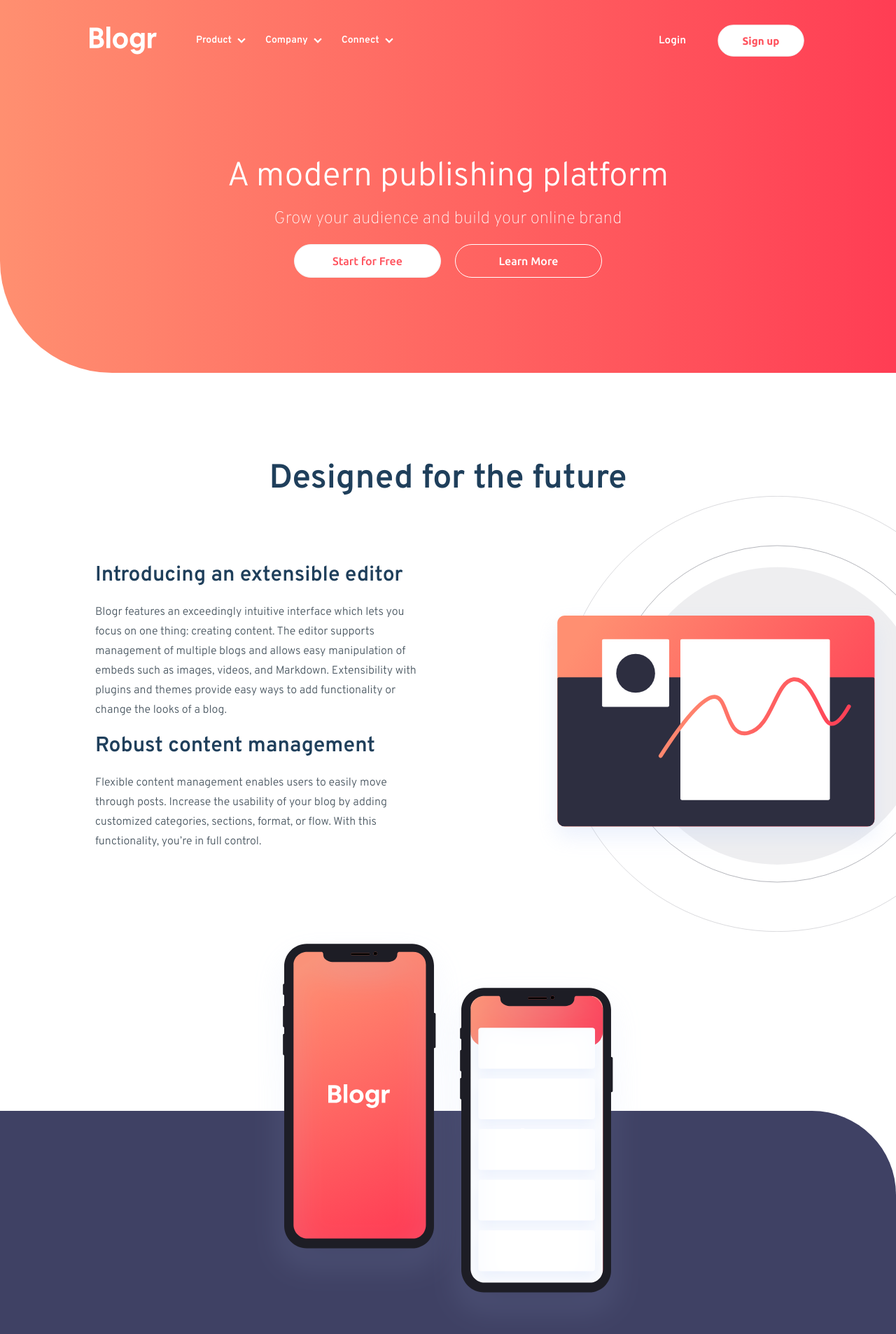
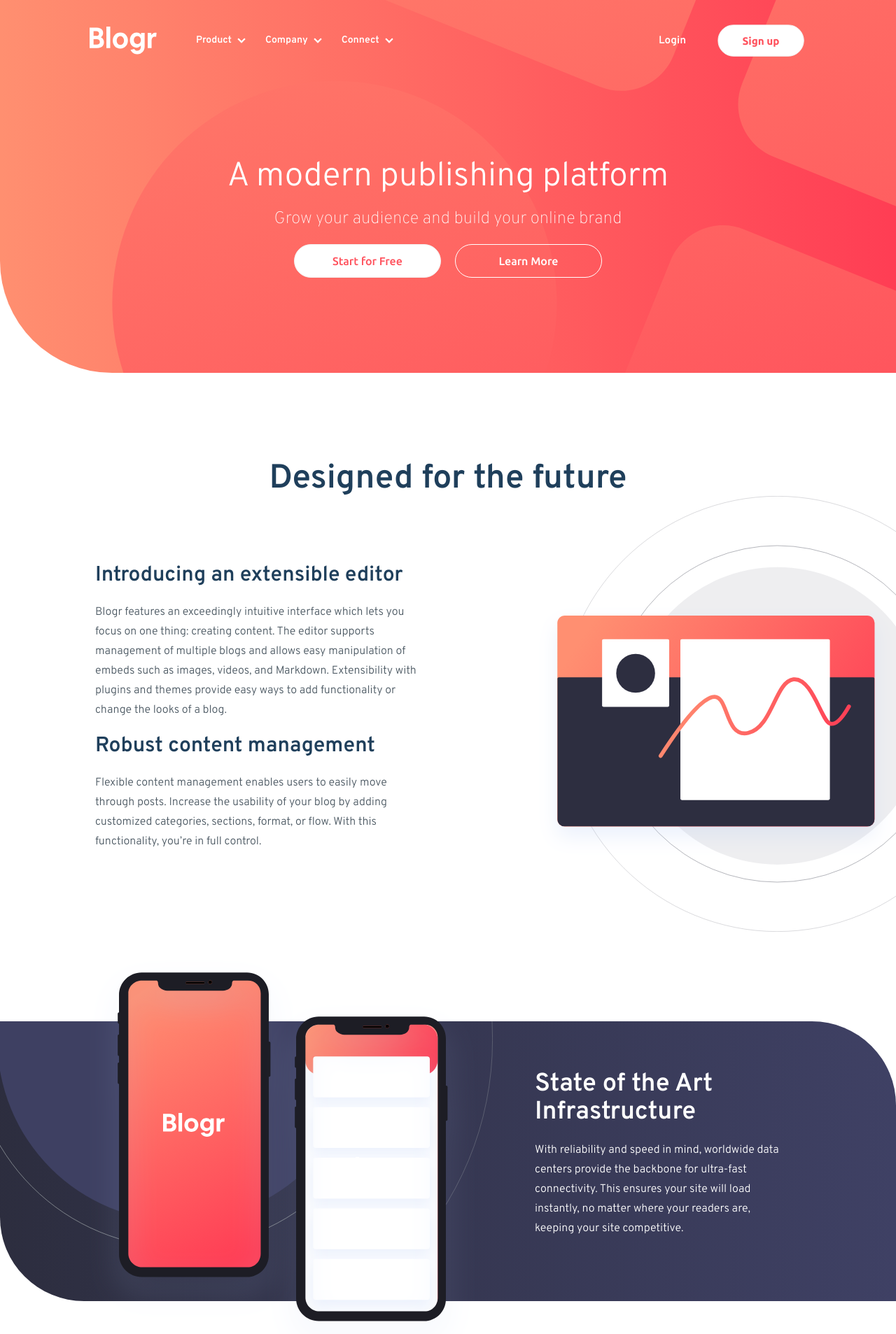
Before and after one commit to CalderonCodes/Blogr-landing-page, a React (Vite) app: page / in a window 1280 px wide. Shown: the top 1907 px of the page at 70% size. Built offline with nearby package versions, Linux system fonts and the light colour scheme.

Commit message:
:sparkles: Add desktop background images

```diff
--- a/src/Components/Buttons/Button.jsx
+++ b/src/Components/Buttons/Button.jsx
@@ -2,7 +2,7 @@
 
 function Button({value = "Hola mundo"}) {
   return (
-    <button className="btn w-1/3 bg-White normal-case rounded-full font-Ubuntu font-medium text-base text-LightRed hover:bg-opacity-20 hover:text-White hover:border-none">{value}</button>
+    <button className="btn w-1/2 lg:w-1/3 bg-White normal-case rounded-full font-Ubuntu font-medium text-base text-LightRed hover:bg-opacity-20 hover:text-White hover:border-none">{value}</button>
   )
 }
 
--- a/src/Components/Buttons/OutlineButton.jsx
+++ b/src/Components/Buttons/OutlineButton.jsx
@@ -2,7 +2,7 @@
 
 function OutlineButton({value = "Hola mundo"}) {
   return (
-    <button className="btn btn-outline w-1/3 normal-case rounded-full font-Ubuntu font-medium text-base text-White hover:bg-White hover:text-LightRed hover:border-none border-White">{value}</button>
+    <button className="btn btn-outline w-1/2 lg:w-1/3 normal-case rounded-full font-Ubuntu font-medium text-base text-White hover:bg-White hover:text-LightRed hover:border-none border-White">{value}</button>
   )
 }
 
--- a/src/Components/Navigation/Navbar.jsx
+++ b/src/Components/Navigation/Navbar.jsx
@@ -2,7 +2,7 @@
 
 function Navbar() {
   return (
-    <div className="navbar bg-transparent font-Overpass font-bold lg:flex text-White pt-8  px-5 lg:px-32">
+    <div className="navbar z-30 bg-transparent font-Overpass font-bold lg:flex text-White pt-8  px-5 lg:px-32">
   <div className="flex-1">
   <img className="w-24 h-10" src='/src/assets/logo.svg' />
 
--- a/src/Pages/Home/Home.jsx
+++ b/src/Pages/Home/Home.jsx
@@ -22,9 +22,13 @@
 
   return (
     <div className="min-h-screen h-screen">
-      <div className="static rounded-bl-[10rem] bg-hero-pattern lg:h-4/6 h-[85vh] items-center flex flex-col  w-full">
+      <header className="static overflow-hidden rounded-bl-[10rem] bg-hero-pattern lg:h-4/6 h-[85vh] items-center flex flex-col  w-full">
+        <div className="absolute rounded-bl-[10rem z-10 lg:h-4/6 h-[85vh] items-center flex flex-col  w-full"
+        style={{ backgroundImage: 'url(src/assets/bg-pattern-intro-desktop.svg)',  backgroundSize: '200%', backgroundPosition: '25% 52%' , backgroundRepeat:'no-repeat' }}>
+
+        </div>
         <Navbar />
-        <div className="flex-1 flex flex-col gap-5 px-10 justify-center h-full text-White text-center font-Overpass">
+        <div className="flex-1 flex flex-col gap-5 px-10 justify-center h-full z-20 text-White text-center font-Overpass">
           <h1 className=" font-medium text-5xl ">
             A modern publishing platform
           </h1>
@@ -36,14 +40,13 @@
             <OutlineButton value="Learn More" />
           </div>
         </div>
-      </div>
+      </header>
 
       <h1 className="text-3xl lg:text-5xl font-bold text-center px-5 font-Overpass text-VeryDarkBlue  pt-32">
         {" "}
         Designed for the future{" "}
       </h1>
-      <div className="flex flex-col lg:flex-row-reverse lg:overflow-x-clip items-center lg:justify-end lg:px-24 relative justify-center min-h-screen font-Overpass text-VeryDarkBlue pb-64">
-
+      <section1 className="flex flex-col lg:flex-row-reverse lg:overflow-x-clip items-center lg:justify-end lg:px-24 relative justify-center min-h-screen font-Overpass text-VeryDarkBlue pb-64 lg:pb-32 ">
         <img
           src="/src/assets/illustration-editor-mobile.svg"
           alt="editor-mobile"
@@ -60,11 +63,12 @@
             Introducing an extensible editor{" "}
           </h1>
           <p className="px-10 py-5 lg:text-base lg:leading-7 text-VeryDarkGrayishBlue font-medium text-lg">
-          Blogr features an exceedingly intuitive interface which lets you focus
-          on one thing: creating content. The editor supports management of
-          multiple blogs and allows easy manipulation of embeds such as images,
-          videos, and Markdown. Extensibility with plugins and themes provide
-          easy ways to add functionality or change the looks of a blog.
+            Blogr features an exceedingly intuitive interface which lets you
+            focus on one thing: creating content. The editor supports management
+            of multiple blogs and allows easy manipulation of embeds such as
+            images, videos, and Markdown. Extensibility with plugins and themes
+            provide easy ways to add functionality or change the looks of a
+            blog.
           </p>
           <h1 className="text-3xl font-bold  lg:px-10 px-5">
             {" "}
@@ -73,37 +77,43 @@
           <p className="px-10 py-5 lg:text-base lg:leading-7 text-VeryDarkGrayishBlue font-medium text-lg">
             Flexible content management enables users to easily move through
             posts. Increase the usability of your blog by adding customized
-          categories, sections, format, or flow. With this functionality, you’re
-          in full control.
+            categories, sections, format, or flow. With this functionality,
+            you’re in full control.
           </p>
         </div>
+      </section1>
 
-
+      <structure className="h-[90vh] lg:h-1/2 relative flex flex-col lg:flex-row items-center rounded-bl-[7.5rem] rounded-tr-[7.5rem] bg-gradient-to-r from-VeryDarkBlueGradient to-VeryDarkDesaturatedBlue">
+        <div className="w-full absolute h-full z-10  rounded-bl-[7.5rem] rounded-tr-[7.5rem]"
+        style={{ backgroundImage: 'url(src/assets/bg-pattern-circles.svg)',  backgroundSize: '70%', backgroundPosition: '-50% 85%' , backgroundRepeat:'no-repeat' }}
+        >
 
         </div>
-
-      <div className="h-[85vh] relative flex flex-col items-center rounded-bl-[7.5rem] rounded-tr-[7.5rem] bg-VeryDarkDesaturatedBlue">
         <img
-          className="absolute bottom-[45vh] "
+          className="absolute bottom-[45vh] lg:hidden z-10"
           src="/src/assets/illustration-phones.svg"
           alt=""
         />
-        <div className="relative top-[40vh] text-White font-Overpass">
-          <h1 className="text-5xl font-bold text-center px-5">
+        <img
+          className="ml-32 hidden lg:flex z-10"
+          src="/src/assets/illustration-phones.svg"
+          alt=""
+        />
+        <div className="relative z-10 lg:static lg:pr-36 lg:pl-16   top-[40vh] text-White font-Overpass">
+          <h1 className="text-4xl lg:text-4xl font-Overpass lg:text-left font-bold text-center  px-10 lg:px-5">
             {" "}
             State of the Art Infrastructure{" "}
           </h1>
-          <p className="px-10 py-5  text-center font-medium text-lg">
+          <p className="px-10 lg:px-5  py-5 lg:text-left lg:leading-7 lg:text-base  text-center font-medium text-lg">
             With reliability and speed in mind, worldwide data centers provide
             the backbone for ultra-fast connectivity. This ensures your site
             will load instantly, no matter where your readers are, keeping your
             site competitive.
           </p>
         </div>
-      </div>
+      </structure>
 
-      <div className="flex flex-col lg:flex-row lg:overflow-x-clip items-center lg:justify-end lg:px-24 relative justify-center min-h-screen font-Overpass text-VeryDarkBlue pb-64">
-
+      <section2 className="flex flex-col lg:flex-row lg:overflow-x-clip items-center lg:justify-end lg:px-24 relative justify-center min-h-screen font-Overpass text-VeryDarkBlue pb-44 lg:py-24">
         <img
           src="/src/assets/illustration-laptop-mobile.svg"
           alt="editor-mobile"
@@ -120,24 +130,25 @@
             Free, open, simple{" "}
           </h1>
           <p className="px-10 py-5 lg:text-base lg:leading-7 text-VeryDarkGrayishBlue font-medium text-lg">
-        Blogr is a free and open source application backed by a large community of helpful developers. It supports
-  features such as code syntax highlighting, RSS feeds, social media integration, third-party commenting tools,
-  and works seamlessly with Google Analytics. The architecture is clean and is relatively easy to learn.
+            Blogr is a free and open source application backed by a large
+            community of helpful developers. It supports features such as code
+            syntax highlighting, RSS feeds, social media integration,
+            third-party commenting tools, and works seamlessly with Google
+            Analytics. The architecture is clean and is relatively easy to
+            learn.
           </p>
           <h1 className="text-3xl font-bold  lg:px-10 px-5">
             {" "}
             Powerful tooling{" "}
           </h1>
           <p className="px-10 py-5 lg:text-base lg:leading-7 text-VeryDarkGrayishBlue font-medium text-lg">
-        Batteries included. We built a simple and straightforward CLI tool that makes customization and deployment a breeze, but
-  capable of producing even the most complicated sites.
+            Batteries included. We built a simple and straightforward CLI tool
+            that makes customization and deployment a breeze, but capable of
+            producing even the most complicated sites.
           </p>
         </div>
-
-
-
-      </div>
-      <Footer/>
+      </section2>
+      <Footer />
     </div>
   );
 }
--- a/tailwind.config.js
+++ b/tailwind.config.js
@@ -6,6 +6,9 @@
   theme: {
     minWidth: {
       '1/2': '50%',
+    },
+    minHeight: {
+      '8/10': '85%',
     },
 
     colors: {
```
Lines whose indentation alone changed are shown as unchanged.
